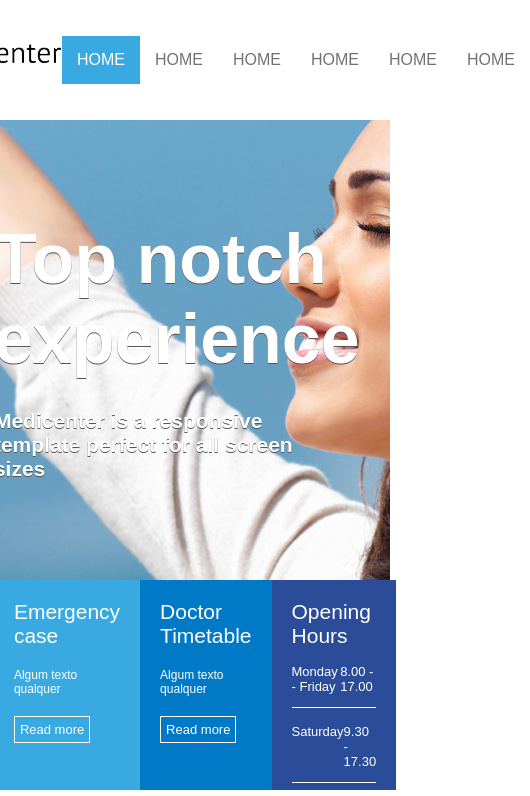
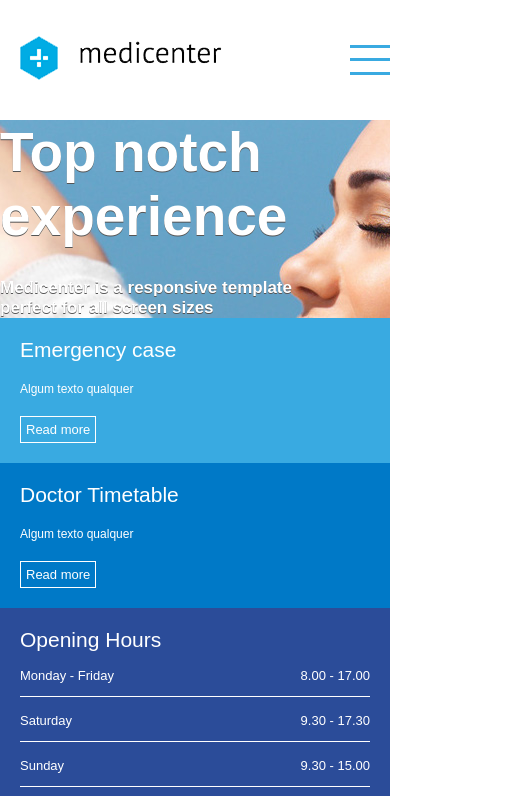
Before and after one commit to Wolaci/medicenterb7, a plain HTML site: page index.html in a window 390 px wide. Shown: the top 796 px of the page, 530 px wide, since content can reach past the window. Drawn offline with Linux system fonts and the light colour scheme.

Commit message:
deixando site responsivo

```diff
--- a/assets/css/template.css
+++ b/assets/css/template.css
@@ -366,4 +366,68 @@ footer .widget_title_text{
   color: #5c5c5c;
   font-size: 12px;
   margin-top: 30px;
+  margin-right: 20px;
 }
+.menuMobile{
+  display: none;
+  width: 40px;
+  height: 40px;
+  margin-top: 40px;
+  margin-bottom: 40px;
+}
+
+.mm_line{
+  height: 3px;
+  background-color: #39aae1;
+}
+
+@media (max-width:600px){
+  .banner_headline h1{
+    font-size: 55px;
+  }
+  .banner_headline h2{
+    font-size: 17px;
+  }
+  .banner_options{
+    height: auto;
+    flex-direction: column;
+  }
+
+  .container{
+    flex-direction: column;
+  }
+  #geral section{
+    padding: 20px;
+  }
+  #geral aside{
+    padding: 20px;
+  }
+  .footer_menu{
+    flex-direction: column;
+  }
+  .footer_area{
+    flex-direction: column;
+    padding: 20px;
+  }
+  .footer_copy{
+    padding-left: 20px;
+  }
+  header .container{
+    flex-direction: row;
+  }
+  nav ul{
+    flex-direction: column;
+    display: none;
+  }
+  header{
+    height: auto;
+  }
+  .logo{
+    padding-left: 20px;
+  }
+  .menuMobile{
+    display: flex;
+    flex-direction: column;
+    justify-content: space-around;
+  }
+}
--- a/index.html
+++ b/index.html
@@ -15,6 +15,11 @@
     </div>
     <div class="menu">
       <nav>
+        <div class="menuMobile">
+          <div class="mm_line"></div>
+          <div class="mm_line"></div>
+          <div class="mm_line"></div>
+        </div>
         <ul>
           <li class="active"><a href="">HOME</a></li>
           <li><a href="">HOME</a></li>
```
